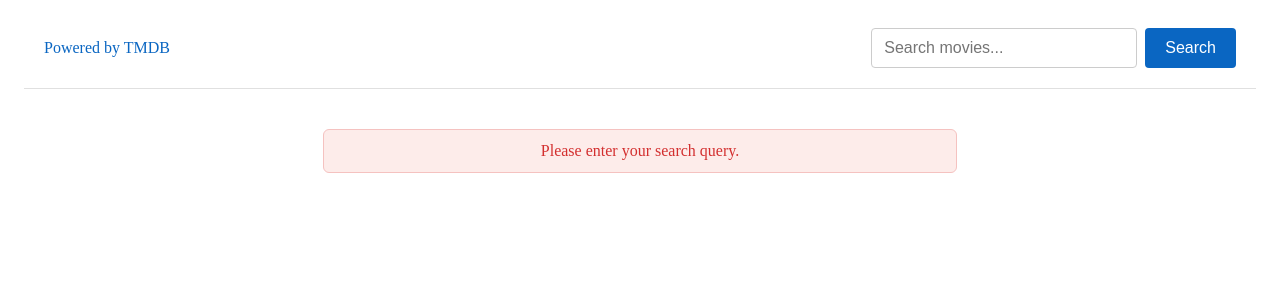
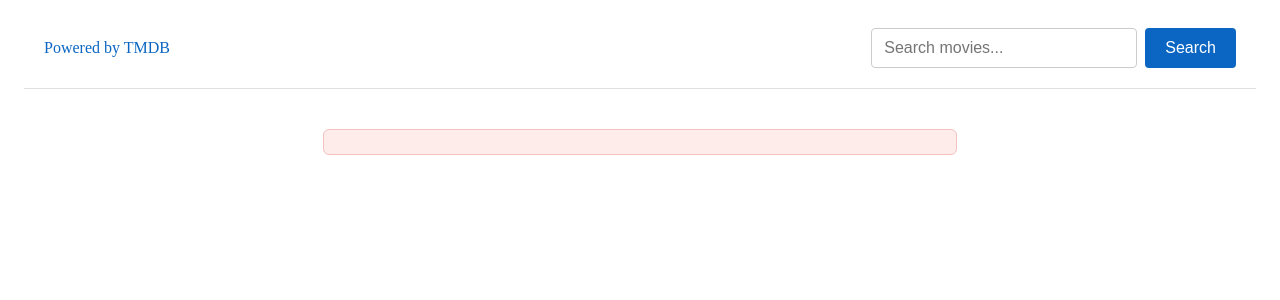
Before and after one commit to Artemosypchuk/03-react-movies, a React (Vite) app: page / in a window 1280 px wide. Both pictures are taken after typing "Sample" into the empty fields and a click on the button "Search". Shown: the top 300 px of the page. Built offline with nearby package versions, Linux system fonts and the light colour scheme; no server answers.

Commit message:
fix error massage

```diff
--- a/src/components/App/App.tsx
+++ b/src/components/App/App.tsx
@@ -55,7 +55,7 @@ export default function App() {
       <Toaster position="top-center" reverseOrder={false} />
       <SearchBar onSubmit={handleSearchSubmit} />
       {loading && <Loader />}
-      {isError && !loading && <ErrorMessage type="empty" />}
+      {isError && !loading && <ErrorMessage />}
       {!loading && !isError && movies.length > 0 && (
         <MovieGrid movies={movies} onSelect={setSelectedMovie} />
       )}
--- a/src/components/ErrorMessage/ErrorMessage.tsx
+++ b/src/components/ErrorMessage/ErrorMessage.tsx
@@ -1,15 +1,5 @@
 import css from "./ErrorMessage.module.css";
 
-interface ErrorMessageProps {
-  type: "empty" | "error";
+export default function ErrorMessage() {
+  return <p className={css.text}></p>;
 }
-
-export default function ErrorMessage({ type }: ErrorMessageProps) {
-  return (
-    <p className={css.text}>
-      {type === "empty" ?
-        "Please enter your search query."
-      : "No movies found for your request."}
-    </p>
-  );
-}
```
